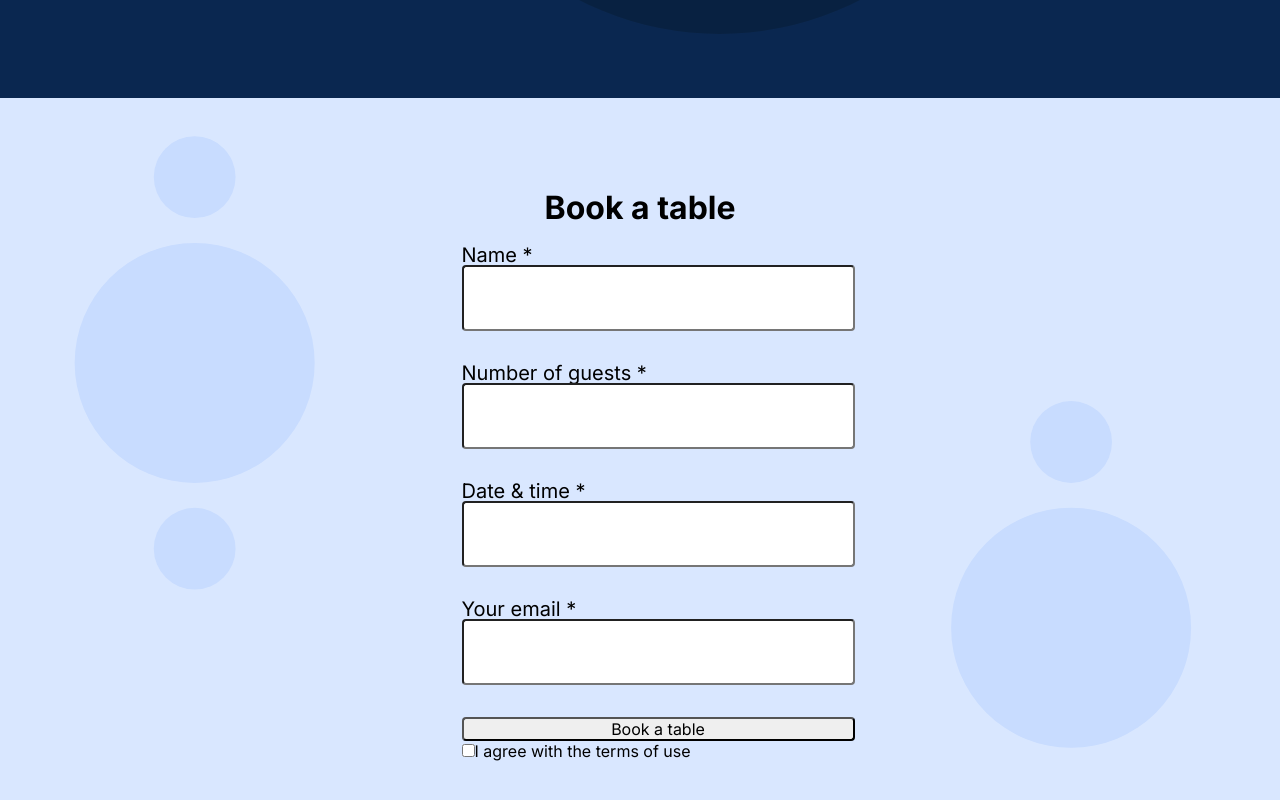
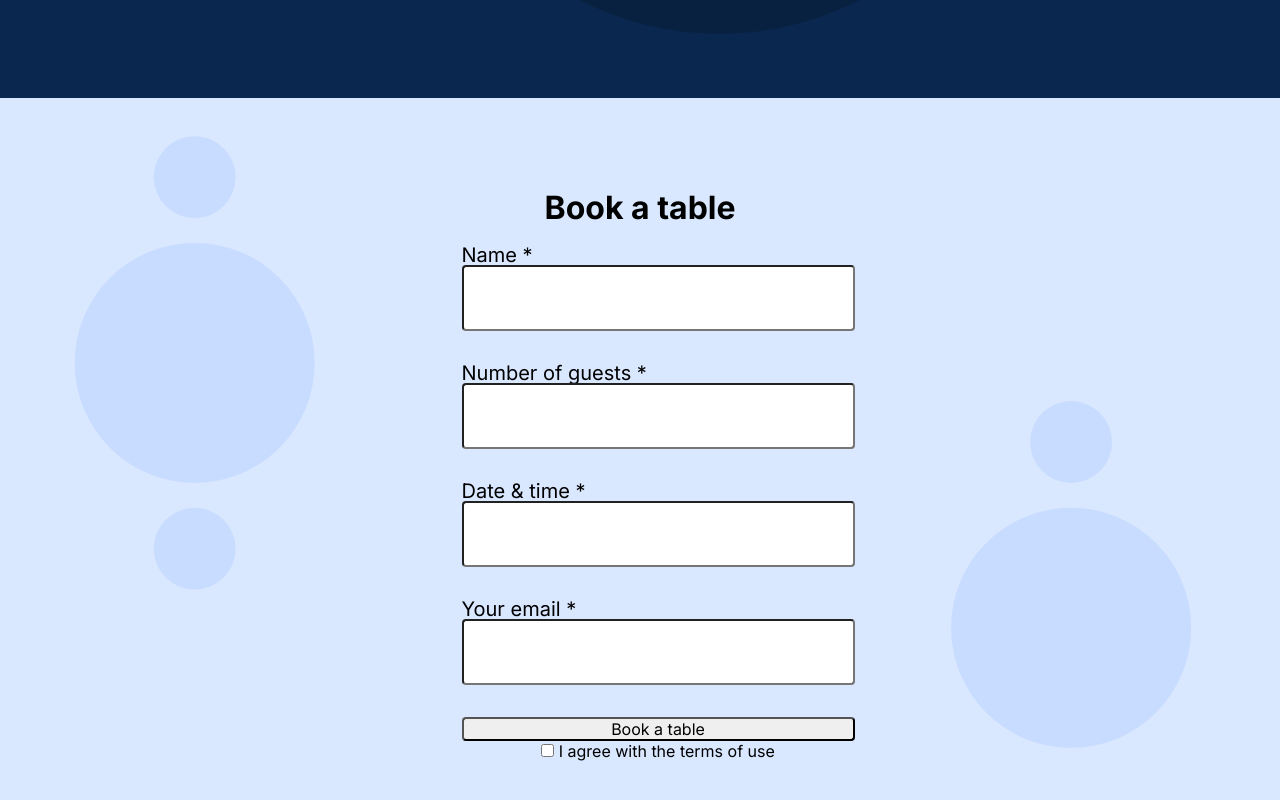
Before and after one commit to luckygith/se_project_coffeeshop, a plain HTML site: page index.html in a window 1280 px wide. Shown: the part 1623-2423 px from the top of the page. Drawn offline with Linux system fonts and the light colour scheme.

Commit message:
checkbox center

```diff
--- a/index.html
+++ b/index.html
@@ -136,11 +136,12 @@
               <button class="form__button" id="book" type="text">
                 Book a table
               </button>
-
-              <label class="form__checkbox" for="terms" k
-                ><input class="form__checkbox" id="terms" type="checkbox" />I
-                agree with the terms of use</label
-              >
+              <div class="form__label-text">
+                <input class="form__checkbox" id="terms" type="checkbox" />
+                <label class="form__checkbox" for="terms"
+                  >I agree with the terms of use</label
+                >
+              </div>
             </fieldset>
           </form>
         </section>
--- a/pages/index.css
+++ b/pages/index.css
@@ -209,13 +209,13 @@
 }
 
 .form__checkbox {
-  border-radius: 2px;
+  border-radius: 12px;
 
 
 }
 
 .form__label-text{
-
+margin: auto;
 }
 
 fieldset {
```
